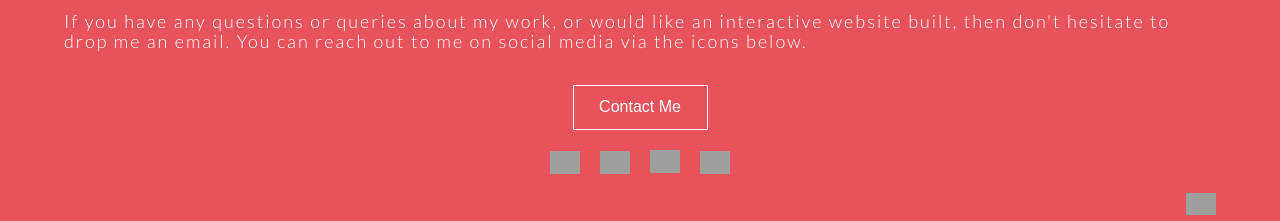
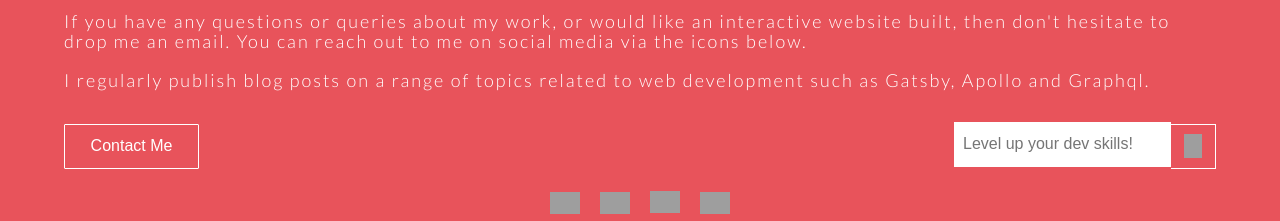
Before and after one commit to andrico1234/portfolio-remake, a Next.js app: page / in a window 1280 px wide. Shown: the part 1801-2022 px from the top of the page. Built offline with nearby package versions, Linux system fonts and the light colour scheme; grey boxes are pictures that could not be loaded.

Commit message:
add newsletter component

```diff
--- a/components/footer/footer.js
+++ b/components/footer/footer.js
@@ -1,4 +1,5 @@
 import Images from './images/images';
+import NewsletterInput from '../newsletterInput/newsletterInput';
 
 export default () => (
     <div className="footer-wrapper">
@@ -7,8 +8,12 @@ export default () => (
             <p>
                 If you have any questions or queries about my work, or would like an interactive website built, then don't hesitate to drop me an email. You can reach out to me on social media via the icons below.
             </p>
+            <p>
+                I regularly publish blog posts on a range of topics related to web development such as Gatsby, Apollo and Graphql.
+            </p>
             <div className="button-container">
-                <a href="mailto:andrico1234@yahoo.co.uk"><button>Contact Me</button></a>
+                <a href="mailto:karoulla.andrico@gmail.com"><button>Contact Me</button></a>
+                <NewsletterInput />
             </div>
             <Images/>
 
@@ -41,6 +46,8 @@ export default () => (
             }
 
             .button-container {
+                display: flex;
+                justify-content: space-between;
                 padding: 15px 0;
                 text-align: center;
                 width: 100%;
@@ -51,17 +58,18 @@ export default () => (
                 border: 1px solid white;
                 border-radius: 1px;
                 color: white;
+                cursor: pointer;
                 height: 45px;
                 padding: 12px 0 20px 0;
                 text-align: center;
                 width: 135px;
 
-                &:active {
-                    box-shadow: inset 0 0 5px 2px rgba(0, 0, 0, 0.3);
+                &:hover {
+                    background-color: #FF7B83;
                 }
 
-                &:hover {
-                    cursor: pointer;
+                &:active {
+                    background-color: #C33F47;
                 }
             }
         }
--- /dev/null
+++ b/components/newsletterInput/newsletterInput.js
@@ -0,0 +1,81 @@
+import React from 'react';
+
+class NewsletterInput extends React.Component {
+  constructor() {
+    super();
+
+    this.state = {
+      value: '',
+    }
+  }
+
+  onSubmit = e => {
+    e.preventDefault();
+    console.log('e', e);
+  }
+
+  onChange = ({ target: { value } }) => {
+    this.setState({
+      value,
+    });
+  };
+
+  render() {
+    return (
+      <div className="newsletter">
+        <form onSubmit={this.onSubmit}>
+          <input
+            className="newsletter__text-input"
+            onChange={this.onChange}
+            placeholder="Level up your dev skills!"
+            type="text"
+          />
+          <button className="newsletter__submit-button" type="submit">
+            <img className="newsletter__submit-button-arrow" src="static/icon-arrow-up.svg"/>
+          </button>
+        </form>
+
+        <style jsx>{`
+          .newsletter__text-input {
+            border: 1px solid white;
+            border-right: none;
+            color: black;
+            cursor: pointer;
+            height: 19px;
+            padding: 12px 8px;
+            position: relative;
+            top: -4px;
+            width: 200px;
+          }
+
+          .newsletter__submit-button {
+            background-color: #e8535b;
+            border: 1px solid white;
+            border-left: none;
+            color: white;
+            cursor: pointer;
+            height: 45px;
+            width: 45px;
+
+            &:hover {
+              background-color: #FF7B83;
+            }
+
+            &:active {
+              background-color: #C33F47;
+            }
+          }
+
+          .newsletter__submit-button-arrow {
+            position: relative;
+            transform: rotate(90deg);
+            top: 2px;
+            width: 24px;
+          }
+        `}</style>
+      </div>
+    )
+  }
+}
+
+export default NewsletterInput;
```
